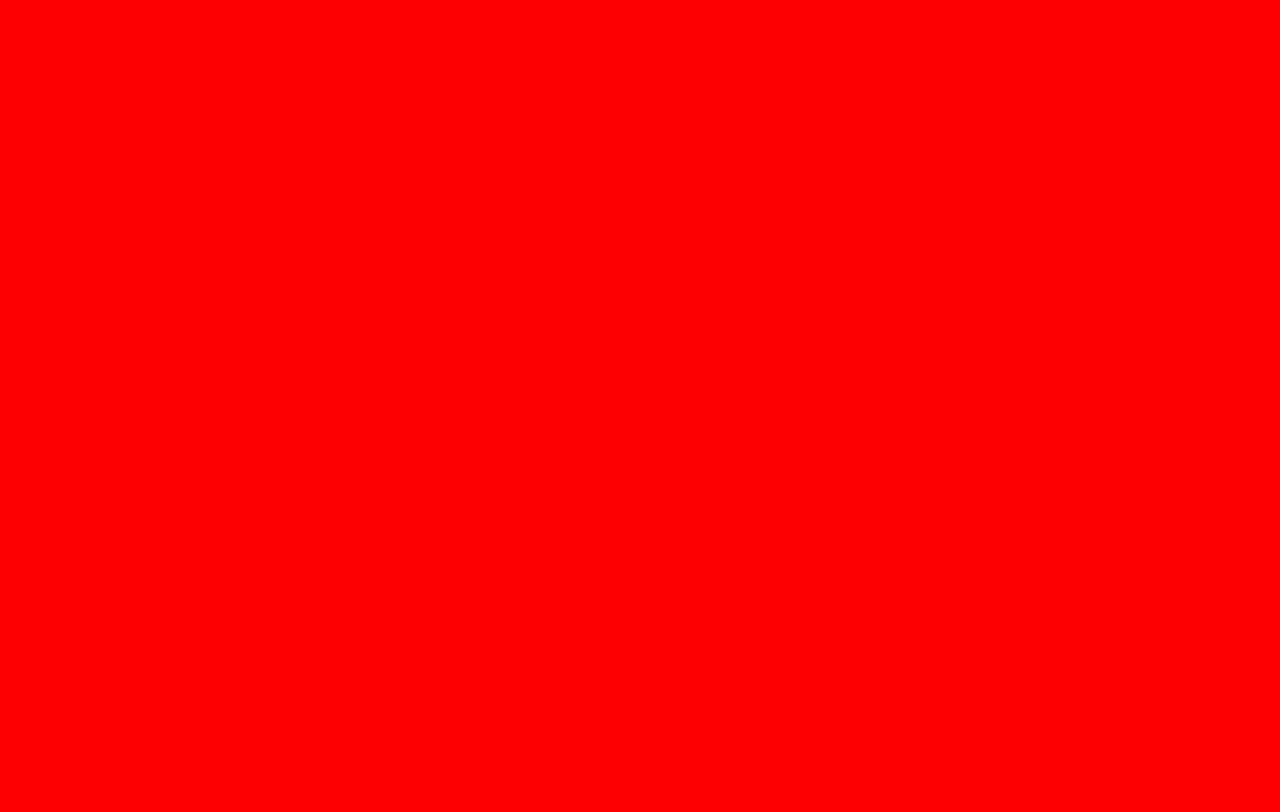
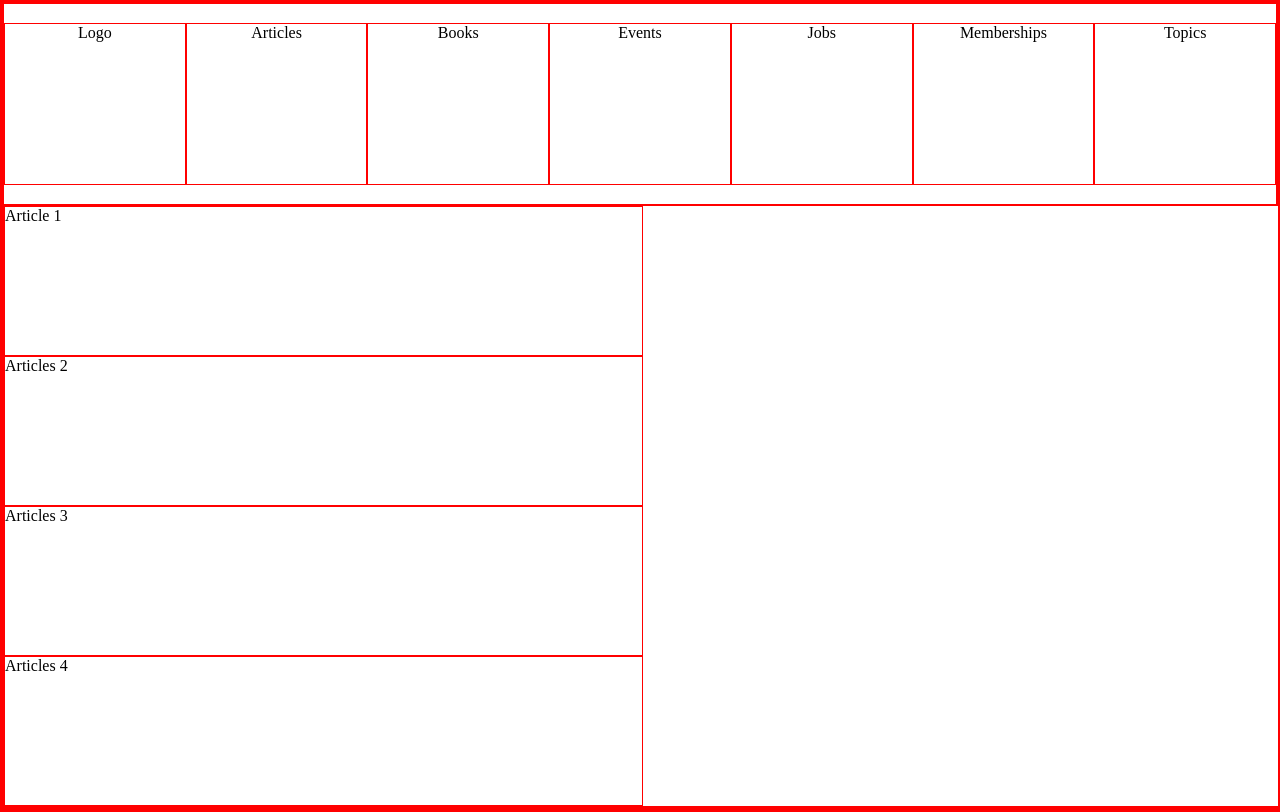
Before and after one commit to mohamednaser/Design-Teardown, a website: page index.html in a window 1280 px wide. Drawn offline with Linux system fonts and the light colour scheme.

Commit message:
Created nav-bar structure and initial latest articles strucutre

```diff
--- a/gulpfile.js
+++ b/gulpfile.js
@@ -4,7 +4,7 @@ const autoPrefixer = require("gulp-autoprefixer");
 gulp.task("stylee", function(){
  return gulp.src("src/css/*.css")
     .pipe(autoPrefixer())
-    .pipe(gulp.dest("build/css"));
+    .pipe(gulp.dest("build/css/"));
 });
 
 gulp.task('watch' , function(){
--- a/index.html
+++ b/index.html
@@ -5,12 +5,35 @@
     <meta charset="UTF-8" />
     <meta name="viewport" content="width=device-width, initial-scale=1.0" />
     <meta http-equiv="X-UA-Compatible" content="ie=edge" />
-    <link rel="stylesheet" href="./src/css/normalize.css" />
-    <link rel="stylesheet" href="./src/css/style.css" />
+    <link rel="stylesheet" href="./build/css/normalize.css" />
+    <link rel="stylesheet" href="./build/css/style.css" />
         <script src="https://kit.fontawesome.com/4ea4aea9be.js" crossorigin="anonymous"></script>
     <title>Document</title>
   </head>
   <body>
+    <main class="wrapper">
+      <nav class="flex-nav">
+        <div class="nav-item">Logo</div>
+        <div class="nav-item">Articles</div>
+        <div class="nav-item">Books</div>
+        <div class="nav-item">Events</div>
+        <div class="nav-item">Jobs</div>
+        <div class="nav-item">Memberships</div>
+        <div class="nav-item">Topics</div>
+      </nav>
+      <section class="latest-articles">
+        <div class="latest-articles-item lat-art-1">Article 1</div>
+        <div class="latest-articles-item lat-art-2">Articles 2</div>
+        <div class="latest-articles-item lat-art-3">Articles 3</div>
+        <div class="latest-articles-item lat-art-4">Articles 4</div>
+      </section>
+
+
+      <footer>
+
+      </footer>
+
+    </main>
 
 
   </body>
--- a/src/css/style.css
+++ b/src/css/style.css
@@ -1,3 +1,36 @@
-body {
-  background-color: red;
+/* General rules */
+
+* {
+  border: 1px solid red;
+  background: white;
 }
+
+/* Nav-bar */
+
+.flex-nav {
+  display: flex;
+  justify-content: space-between;
+  align-content: space-between;
+  height: 200px;
+}
+
+.nav-item {
+  height: 80%;
+  margin: auto auto;
+  width: 100%;
+  text-align: center;
+}
+
+/* Latest articles */
+
+.latest-articles {
+  display: flex;
+  flex-direction: column;
+  height: 600px;
+  width: 100%;
+}
+
+.latest-articles-item {
+  width: 50%;
+  height: 50%;
+}
```
Also changed, not shown: build/css/normalize.css, build/css/style.css.
